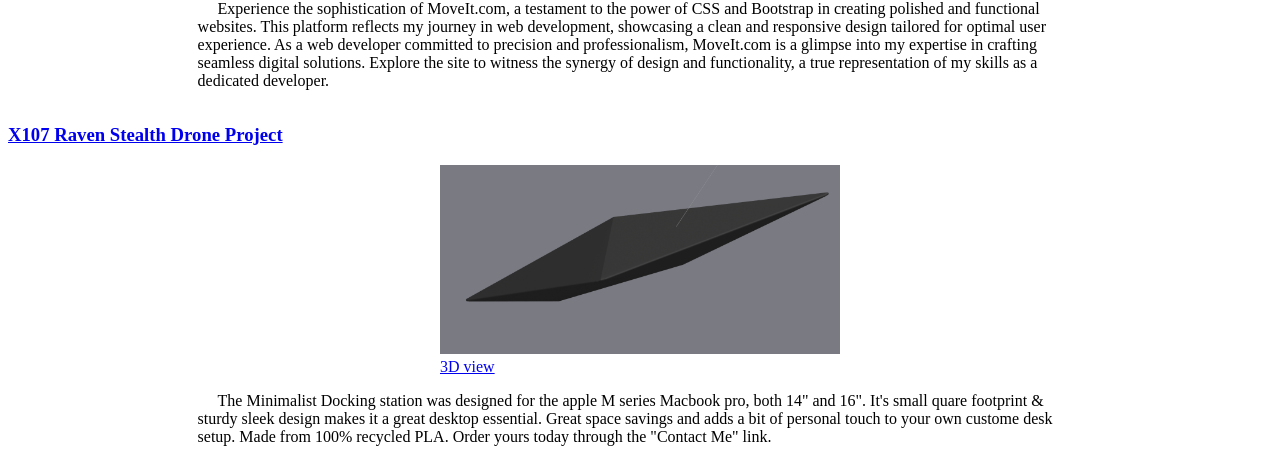
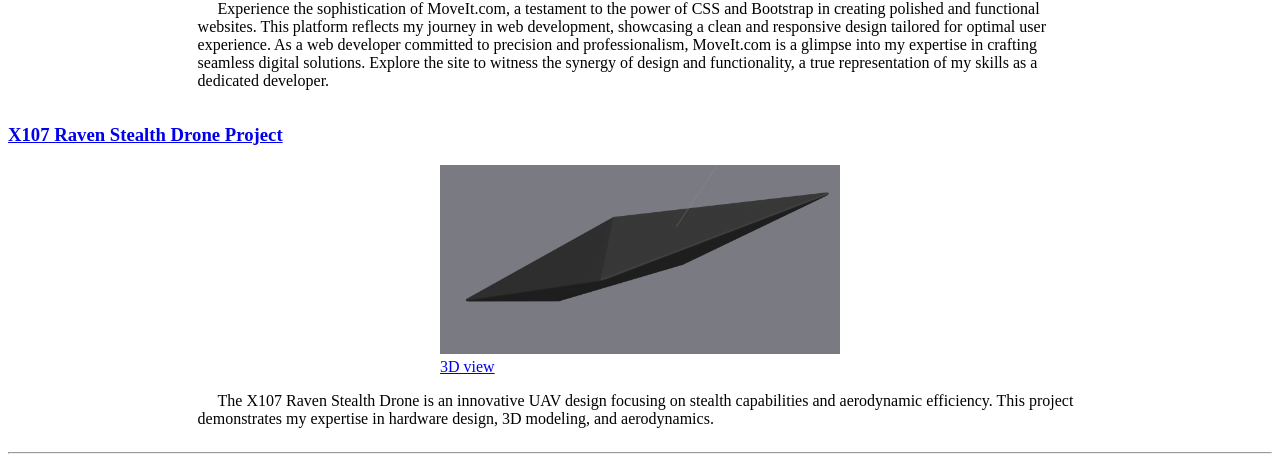
Before and after one commit to JonniiRingo/html-portolio, a plain HTML site: page index.html in a window 1280 px wide. Shown: the part 3627-4096 px from the top of the page. Drawn offline with Linux system fonts and the light colour scheme.

Commit message:
Description added of new asset

```diff
--- a/index.html
+++ b/index.html
@@ -144,9 +144,9 @@
                 <a href="./assets/images/untitled/3dDock.html"><img src="./assets/images/X107 Raven Stealth Drone.png" width = 400 alt="minimalist laptop stand"/><br>3D view</a>
             </div>
             <div class="content">
-                <p>The Minimalist Docking station was designed for the apple M series Macbook pro, both 14" and 16".
-                    It's small quare footprint & sturdy sleek design makes it a great desktop essential. Great space savings
-                    and adds a bit of personal touch to your own custome desk setup. Made from 100% recycled PLA. Order yours today through the "Contact Me" link.
+                <p>
+                    The X107 Raven Stealth Drone is an innovative UAV design focusing on stealth capabilities and aerodynamic efficiency.
+                    This project demonstrates my expertise in hardware design, 3D modeling, and aerodynamics.
                 </p>
         </div>
 
```
